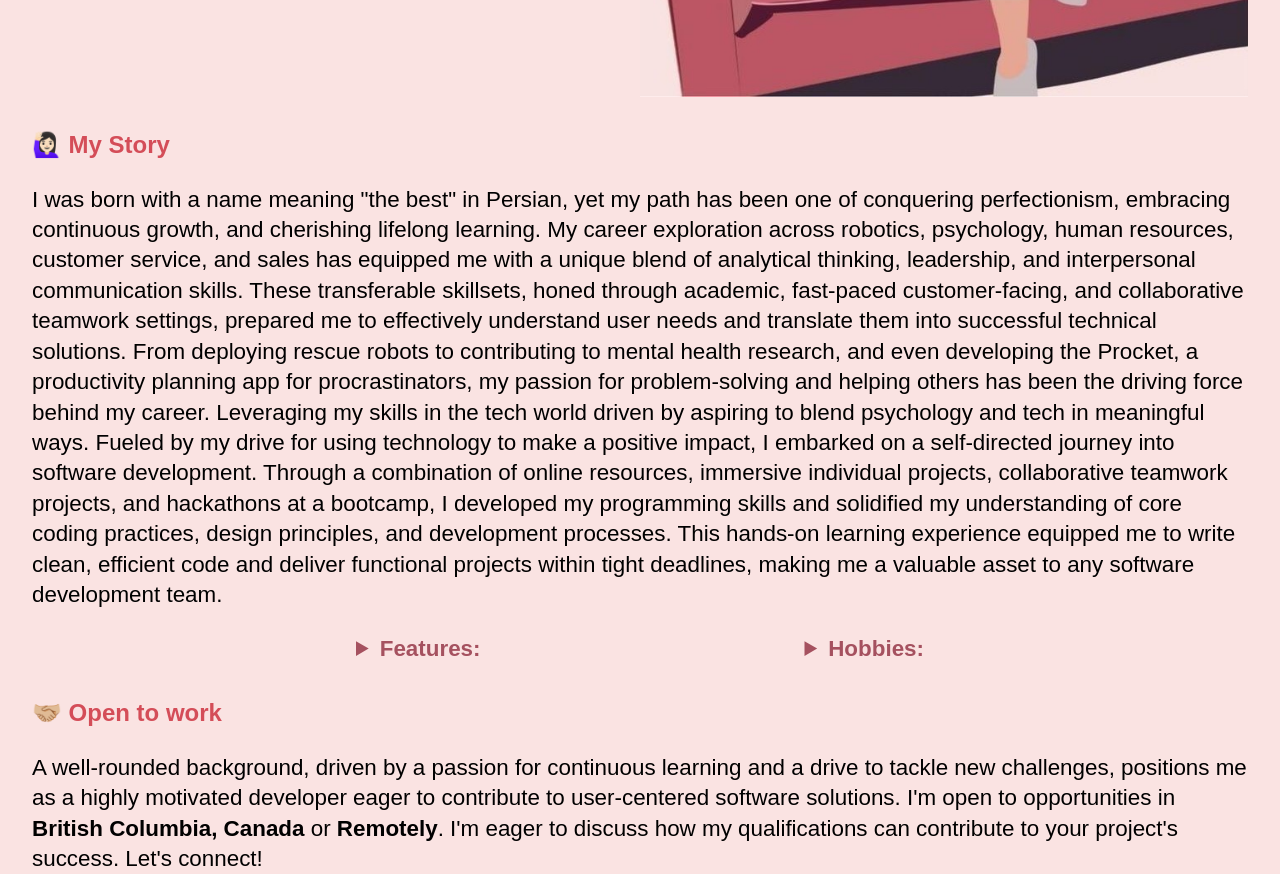
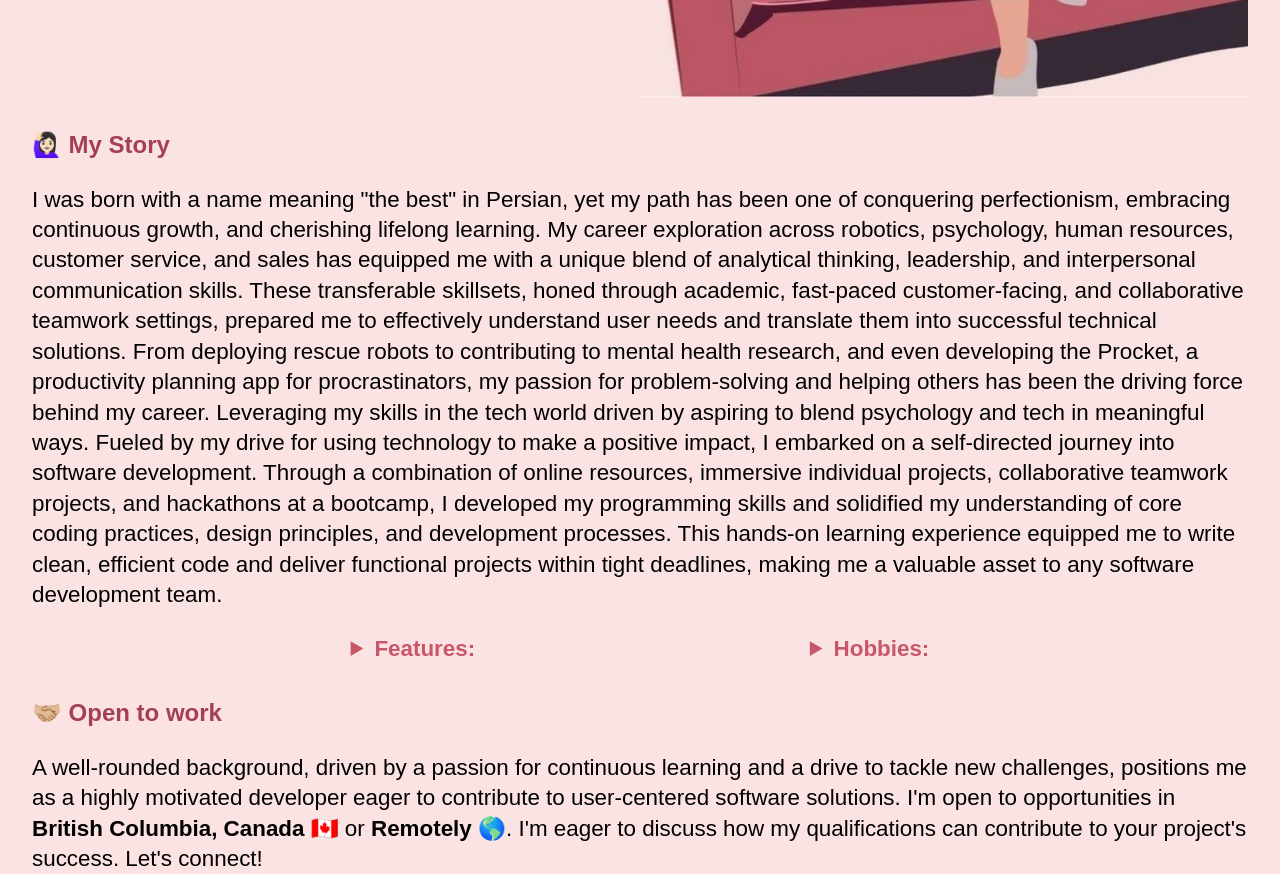
Before and after one commit to BehinaBhr/BehinaBhr.github.io, a React (Create React App) app: page / in a window 1280 px wide. Shown: the part 680-1554 px from the top of the page. Built offline with nearby package versions, Linux system fonts and the light colour scheme.

Commit message:
Update intro colors and gap; remove unused styling

```diff
--- a/src/components/Intro/Intro.js
+++ b/src/components/Intro/Intro.js
@@ -23,10 +23,10 @@ const Intro = () => {
           tight deadlines, making me a valuable asset to any software development team.
         </p>
 
-        <div className="intro__char">
+        <div className="intro__subsection">
           <details>
-            <summary className="intro__char-title">Features:</summary>
-            <ul className="intro__char-content">
+            <summary className="intro__subsection-title">Features:</summary>
+            <ul className="intro__subsection-content">
               <li>Quick Learner</li>
               <li>Diligent & Detail-Oriented</li>
               <li>Organized & Strategic Thinker</li>
@@ -35,12 +35,13 @@ const Intro = () => {
             </ul>
           </details>
           <details>
-            <summary className="intro__char-title">Hobbies:</summary>
-            <ul className="intro__char-content">
+            <summary className="intro__subsection-title">Hobbies:</summary>
+            <ul className="intro__subsection-content">
               <li>Singing & Guitar Playing</li>
               <li>Puzzle Solving</li>
+              <li>Exploring New Places & Flavors</li>
               <li>Competitive Sports</li>
-              <li>Exploring New Places & Flavors</li>
+              <li>Devouring Stories - Books, Movies</li>
             </ul>
           </details>
         </div>
@@ -50,9 +51,9 @@ const Intro = () => {
         <p className="intro__section-content">
           A well-rounded background, driven by a passion for continuous learning and a drive to tackle new challenges,
           positions me as a highly motivated developer eager to contribute to user-centered software solutions. I'm open
-          to opportunities in <span className="intro__section-content--bold">British Columbia, Canada </span> or{" "}
-          <span className="intro__section-content--bold">Remotely</span>. I'm eager to discuss how my qualifications can
-          contribute to your project's success. Let's connect!
+          to opportunities in <span className="intro__section-content--bold">British Columbia, Canada 🇨🇦 </span> or
+          <span className="intro__section-content--bold"> Remotely 🌎</span>. I'm eager to discuss how my qualifications
+          can contribute to your project's success. Let's connect!
         </p>
       </div>
     </div>
--- a/src/components/Intro/Intro.scss
+++ b/src/components/Intro/Intro.scss
@@ -17,11 +17,11 @@
     gap: $mobile-padding;
     @include tablet {
       align-items: flex-start;
-      gap: $space-between;
+      gap: $mid-space-between;
     }
     &-title {
       @include subheader;
-      color: $vibrant-lips;
+      color: $cherry;
     }
     &-content {
       @include body-large;
@@ -30,9 +30,10 @@
       }
     }
   }
-  &__char {
+  &__subsection {
     display: flex;
     flex-direction: column;
+    gap: $mobile-padding;
     @include tablet {
       width:100%;
       flex-direction: row;
@@ -41,18 +42,15 @@
     &-title {
       @include body-large;
       font-weight: bold;
-      color: $dirty-pink;
+      color: $lips;
     }
     &-content {
-      padding-left: $space-between;
+      padding-left: $mid-space-between;
       ::marker {
-        color: $dirty-pink;
+        color: $dark-lips;
       }
     }
     details {
-      border: none;
-      padding: 0;
-      margin: 0;
       cursor: pointer;
     }
     details[open] .intro__char-content {
--- a/src/styles/partials/_colors.scss
+++ b/src/styles/partials/_colors.scss
@@ -1,6 +1,7 @@
 $vibrant-lips: #d44d58;
-$dirty-pink: #a5515f;
-$lips: #cc6173;
+$cherry:#a54054;
+$dark-lips: #a5515f;
+$lips: #c9576a;
 $light-lips: #e1828a;
 $pink:#eaa6ac;
 $light-pink:#fae3e2;
@@ -12,6 +13,6 @@ $mustard:#f3b54a;
 $dirty-cream:#cab8b9;
 $white:#eaeff2;
 $silver:#b5b6ba;
-$gray:#807b81;
+$gray:#7b767c;
 $brown:#4b3d3c;
 $black:#362a36;
--- a/src/styles/partials/_variables.scss
+++ b/src/styles/partials/_variables.scss
@@ -1,7 +1,7 @@
 $smallest-space-between: 0.25rem;
 $small-space-between: 0.5rem;
-$space-between: 1.5rem;
 $mobile-padding: 1rem;
+$mid-space-between: 1.5rem;
 $tablet-padding: 2rem;
 $desktop-padding: 8.125rem;
 $oval-border-radius: 1.25rem;
```
